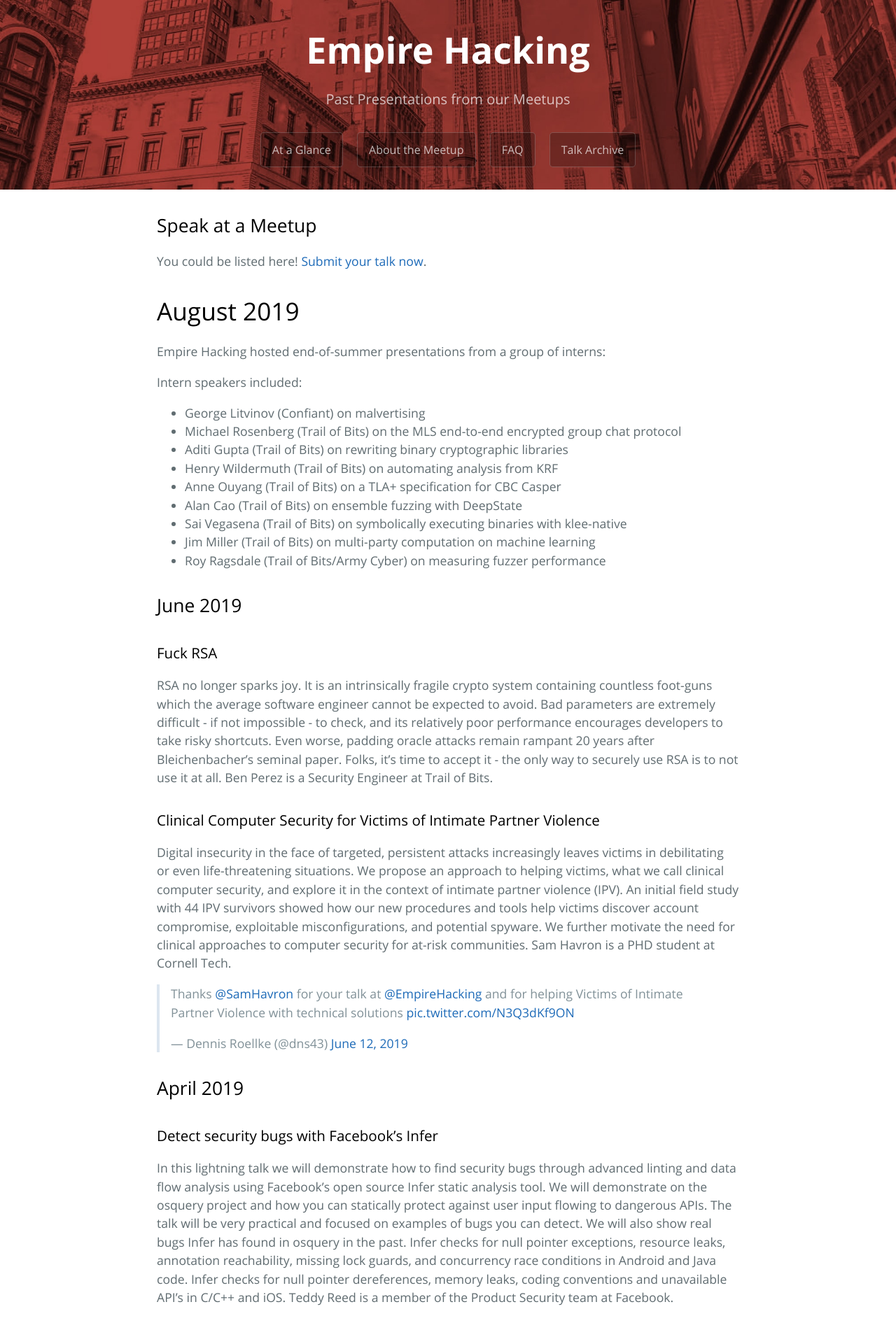
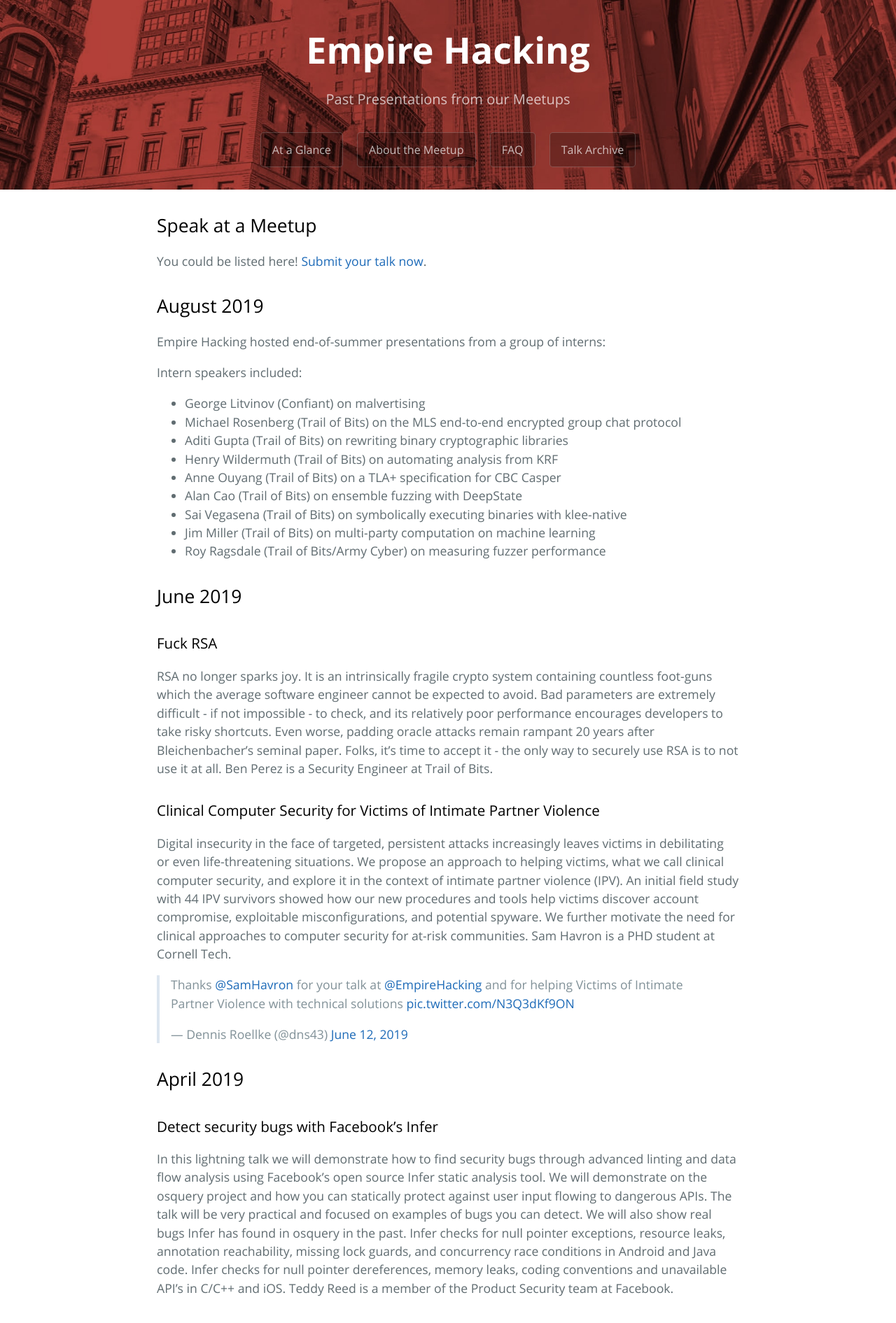
Before and after one commit to trailofbits/empirehacking.nyc, a Jekyll site: the page built from archive.md, in a window 1280 px wide. Shown: the top 1891 px of the page at 70% size. Built offline with Jekyll 4.4.1, drawn with Linux system fonts in a browser that asks for light colours; comment, search, counter and statistics services are not loaded.

```diff
--- a/archive.md
+++ b/archive.md
@@ -9,7 +9,7 @@ permalink: /archive/
 
 You could be listed here! [Submit your talk now](/about/#speak-at-a-meetup).
 
-# August 2019
+## August 2019
 
 Empire Hacking hosted end-of-summer presentations from a group of interns:
 
```
